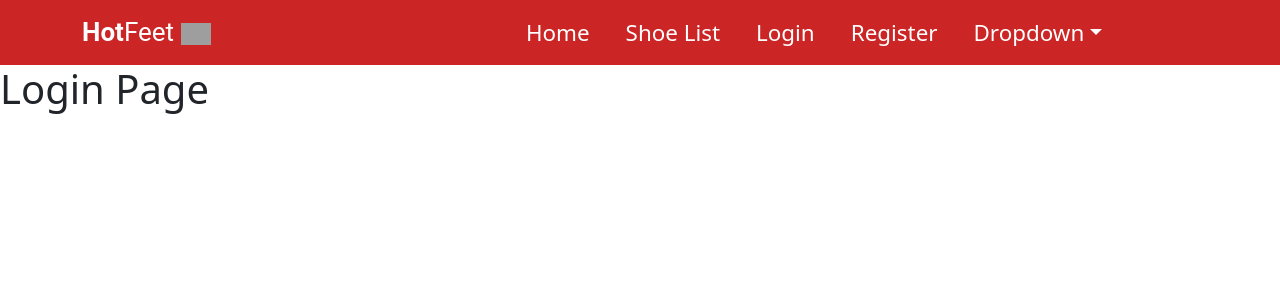
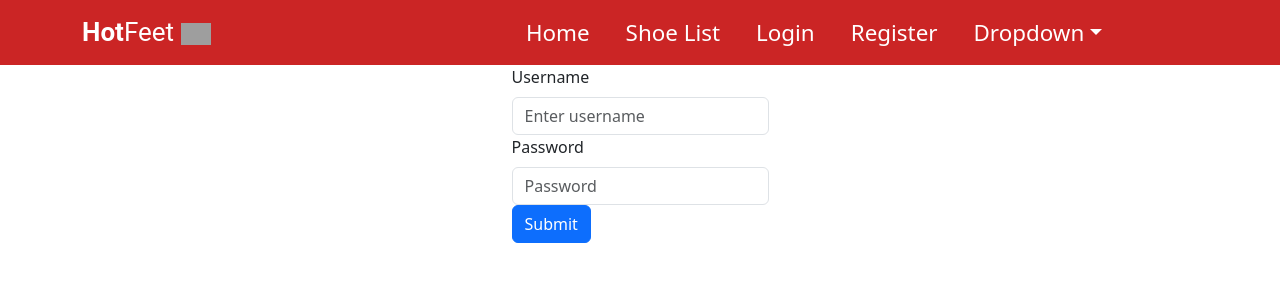
Before and after one commit to Megwana/drf-react, a React (Create React App) app in the folder myproject/frontend_react/: page /login in a window 1280 px wide. Shown: the top 300 px of the page. Built offline with nearby package versions, Linux system fonts and the light colour scheme; grey boxes are pictures that could not be loaded.

Commit message:
Initial structure for login page created

```diff
--- a/myproject/frontend_react/src/App.js
+++ b/myproject/frontend_react/src/App.js
@@ -1,8 +1,9 @@
 import { BrowserRouter as Router, Routes, Route } from "react-router-dom";
 import Home from './pages/Home';
-import Login from './pages/Login';
+import Login from './pages/LoginPage';
 import Register from './pages/Register';
 import ShoeListPage from "./pages/ShoeListPage";
+import LoginPage from "./pages/LoginPage";
 
 function App() {
   return (
@@ -10,7 +11,7 @@ function App() {
       <Routes>
         <Route path="/" element={ <Home /> } />
         <Route path="/shoelist" element={ <ShoeListPage /> } />
-        <Route path="/login" element={ <Login /> } />
+        <Route path="/login" element={ <LoginPage /> } />
         <Route path="/register" element={ <Register /> } />
         {/* Add more Route components for additional paths here */}
       </Routes>
--- a/myproject/frontend_react/src/pages/Login.js
+++ /dev/null
@@ -1,14 +0,0 @@
-import React from 'react';
-import NavBar from '../components/NavBar';
-
-
-function Login() {
-    return (
-        <div>
-            <NavBar />
-            <h1>Login Page</h1>
-        </div>
-    );
-}
-
-export default Login;
--- /dev/null
+++ b/myproject/frontend_react/src/pages/LoginPage.js
@@ -0,0 +1,53 @@
+import React from 'react';
+import NavBar from '../components/NavBar';
+import { useState } from 'react'; // useState is added to the import
+import { Button, Form, Container, Row, Col } from 'react-bootstrap';
+
+const LoginPage = () => {
+    const [username, setUsername] = useState('');
+    const [password, setPassword] = useState('');
+
+    const handleSubmit = e => {
+        e.preventDefault();
+        console.log(`Logging in with username: ${username} and password: ${password}`);
+        // Call your API to login here
+    };
+
+    return (
+        <>
+            <NavBar />
+            <Container>
+                <Row className="justify-content-md-center">
+                    <Col md="auto">
+                        <Form onSubmit={handleSubmit}>
+                            <Form.Group controlId="formBasicEmail">
+                                <Form.Label>Username</Form.Label>
+                                <Form.Control
+                                    type="text"
+                                    placeholder="Enter username"
+                                    value={username}
+                                    onChange={e => setUsername(e.target.value)}
+                                />
+                            </Form.Group>
+
+                            <Form.Group controlId="formBasicPassword">
+                                <Form.Label>Password</Form.Label>
+                                <Form.Control
+                                    type="password"
+                                    placeholder="Password"
+                                    value={password}
+                                    onChange={e => setPassword(e.target.value)}
+                                />
+                            </Form.Group>
+                            <Button variant="primary" type="submit">
+                                Submit
+                            </Button>
+                        </Form>
+                    </Col>
+                </Row>
+            </Container>
+        </>
+    );
+}
+
+export default LoginPage;
```
